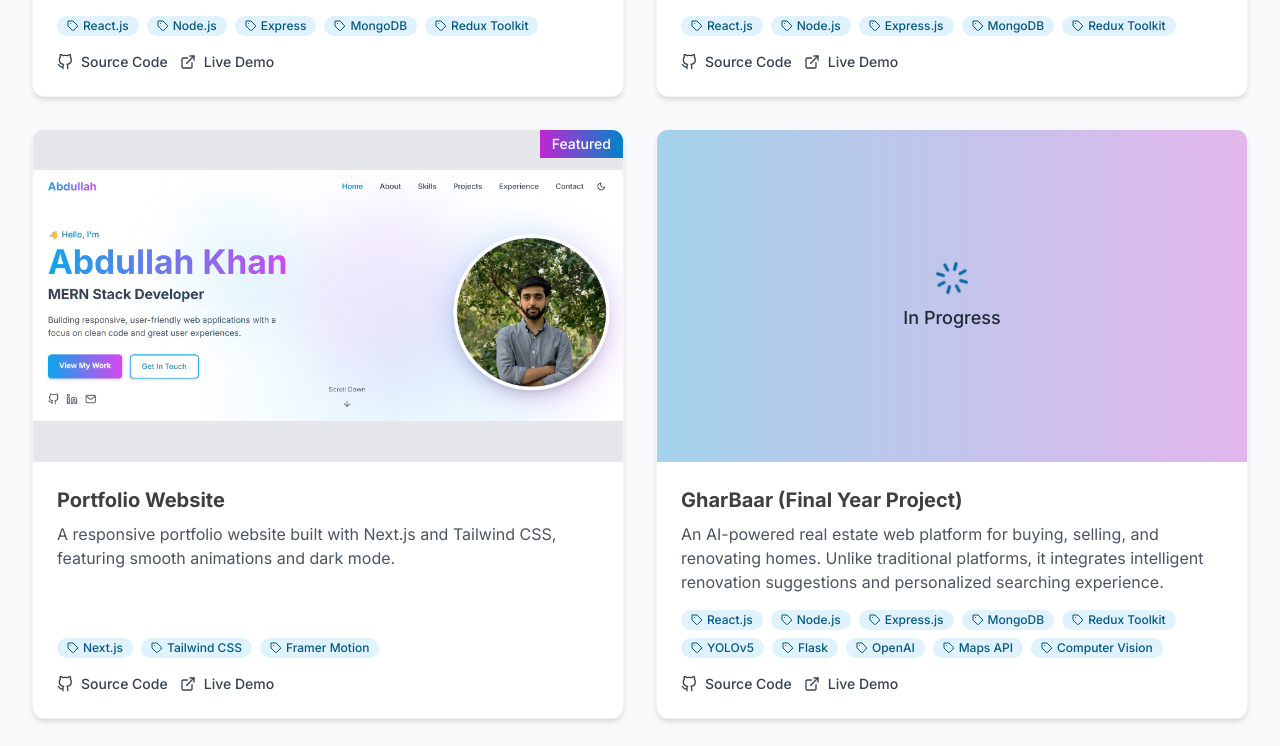
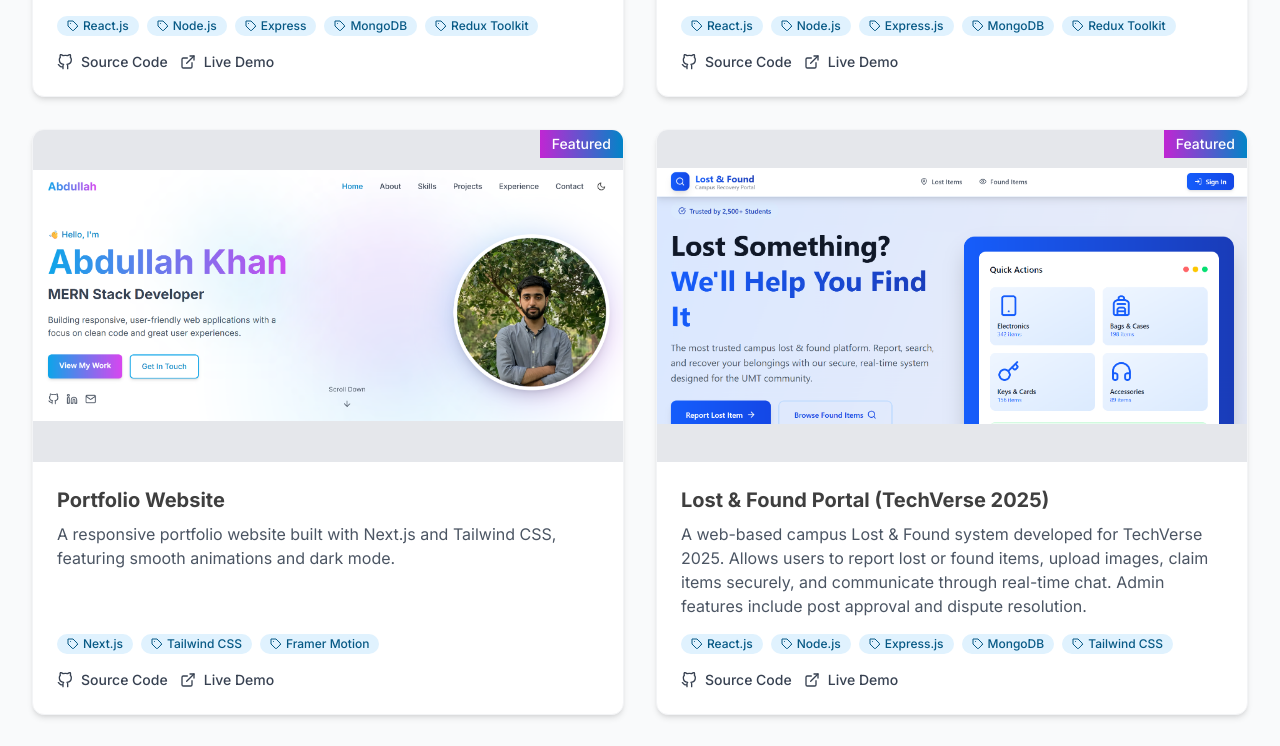
Before and after one commit to abdullah-kz17/portfolio, a Next.js app: page / in a window 1280 px wide. Shown: the part 3789-4535 px from the top of the page. Built offline with nearby package versions, Linux system fonts and the light colour scheme; what tailwindcss-gradients would draw is missing.

Commit message:
updated projects

```diff
--- a/src/app/sections/Projects.jsx
+++ b/src/app/sections/Projects.jsx
@@ -19,7 +19,7 @@ const projects = [
     title: "E-Commerce Platform",
     description: "An e-commerce website with product catalog, shopping cart, and secure checkout functionality. Includes user authentication and product filtering.",
     image: "/images/e-commerce-app.png",
-    tags: ["React.js","Node.js",  "Express.js", "MongoDB", "Redux  Toolkit"],
+    tags: ["React.js", "Node.js", "Express.js", "MongoDB", "Redux Toolkit"],
     github: "https://github.com/abdullah-kz17/MERN-Ecommerce-App",
     demo: "https://mern-ecommerce-app-beta.vercel.app/",
     featured: true
@@ -34,14 +34,24 @@ const projects = [
     featured: true
   },
   {
-    title: "GharBaar (Final Year Project)",
+    title: "Lost & Found Portal (TechVerse 2025)",
+    description: "A web-based campus Lost & Found system developed for TechVerse 2025. Allows users to report lost or found items, upload images, claim items securely, and communicate through real-time chat. Admin features include post approval and dispute resolution.",
+    image: "/images/lostAndFound.png",
+    tags: ["React.js", "Node.js", "Express.js", "MongoDB", "Tailwind CSS"],
+    github: "https://github.com/abdullah-kz17/TechVerse-UMT",
+    demo: "https://tech-verse-umt.vercel.app/",
+    featured: true
+  },
+  {
+    title: "GharBaar Estate (Final Year Project)",
     description: "An AI-powered real estate web platform for buying, selling, and renovating homes. Unlike traditional platforms, it integrates intelligent renovation suggestions and personalized searching experience.",
     tags: ["React.js", "Node.js", "Express.js", "MongoDB", "Redux Toolkit", "YOLOv5", "Flask", "OpenAI", "Maps API", "Computer Vision"],
     github: "https://github.com/abdullah-kz17/gharbaar",
     demo: "https://gharbaar.vercel.app",
     featured: false
-  }
+  },
 ];
+
 
 const ProjectCard = ({ project, index, isInView }) => {
   return (
```
Also changed, not shown: public/images/lostAndFound.png (added).
